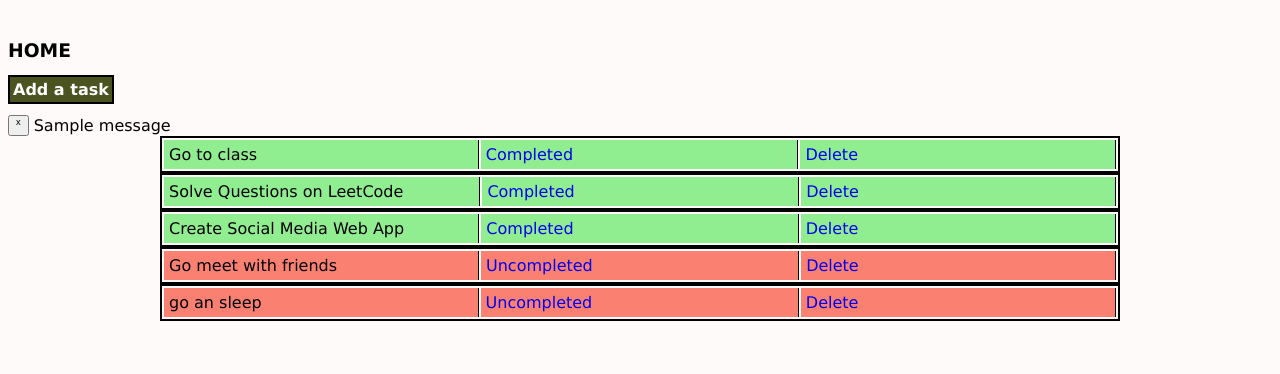
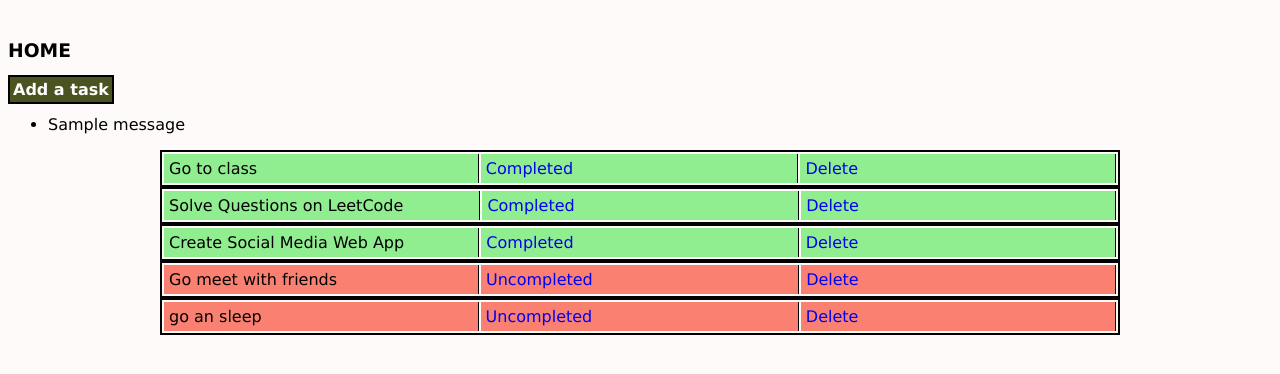
Before and after one commit to komieter/TD, a Django app: page / in a window 1280 px wide. Shown: the part 128-502 px from the top of the page. Run offline with Django 4.2, Linux system fonts and the light colour scheme; data comes from the database, SQL or seed files in the repository; both versions use the stored data as it was after the commit; one stand-in notice (Sample message) is shown.

Commit message:
first commit

```diff
--- a/TDApp/templates/TDApp/home.html
+++ b/TDApp/templates/TDApp/home.html
@@ -7,14 +7,13 @@
         <p>
             <a href="{% url "add" %}" class='add'>Add a task</a>
         </p>
-
-    <div role='alert'>
-        {% for message in messages %}
-            <button class='close' data-dismiss='alert'>
-                <small><sup>x</sup></small>
-            </button>
-                {{ message }}
-        {% endfor %}
+        {% if messages%}
+            {% for message in messages%}
+                <ul class="messages">
+                    <li>{{ message }}</li>
+                </ul>
+            {% endfor %}
+        {% endif %}
     </div>
         {% for task in tasks %}
             {% if task.completed %}
```
Also changed, not shown: db.sqlite3, to-do-app-ui-design-46.jpg (added), to-do-app-ui-design-50.jpg (added), to-do-app-ui-design-7.jpg (added).
